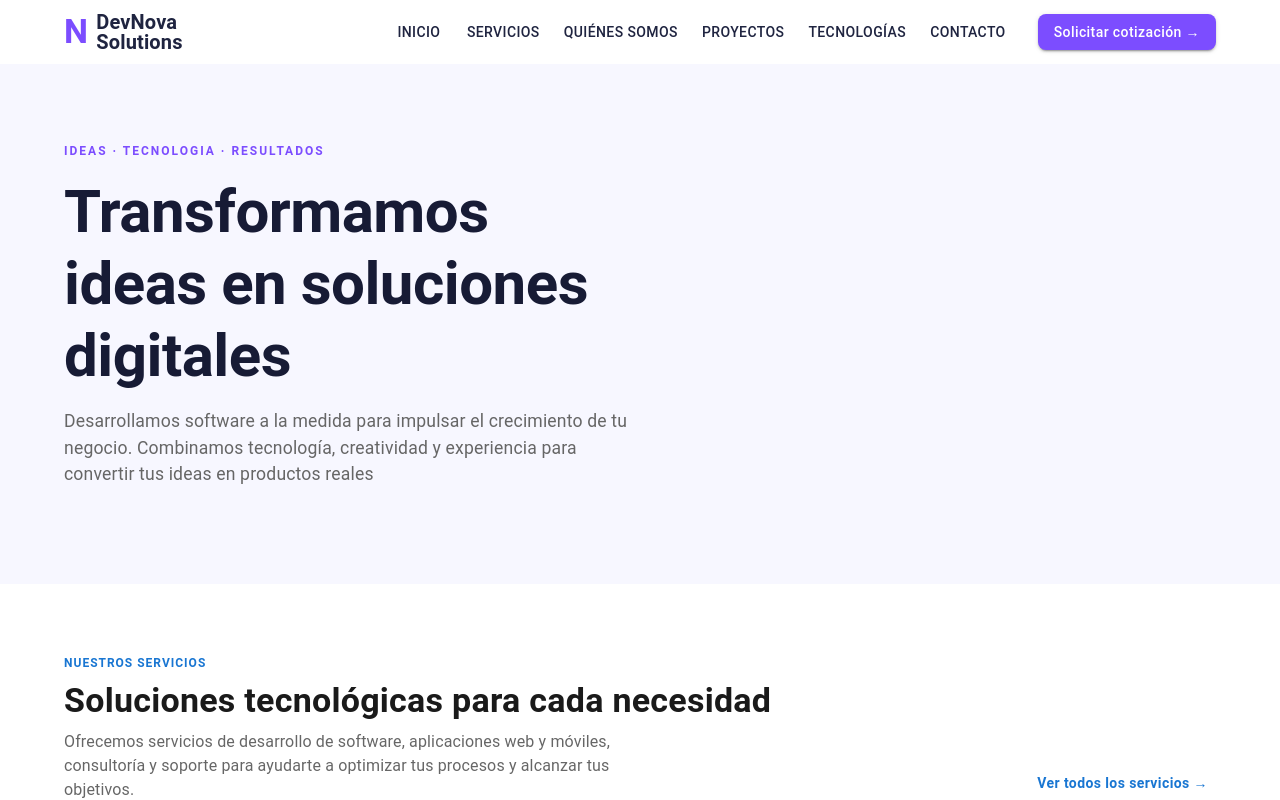
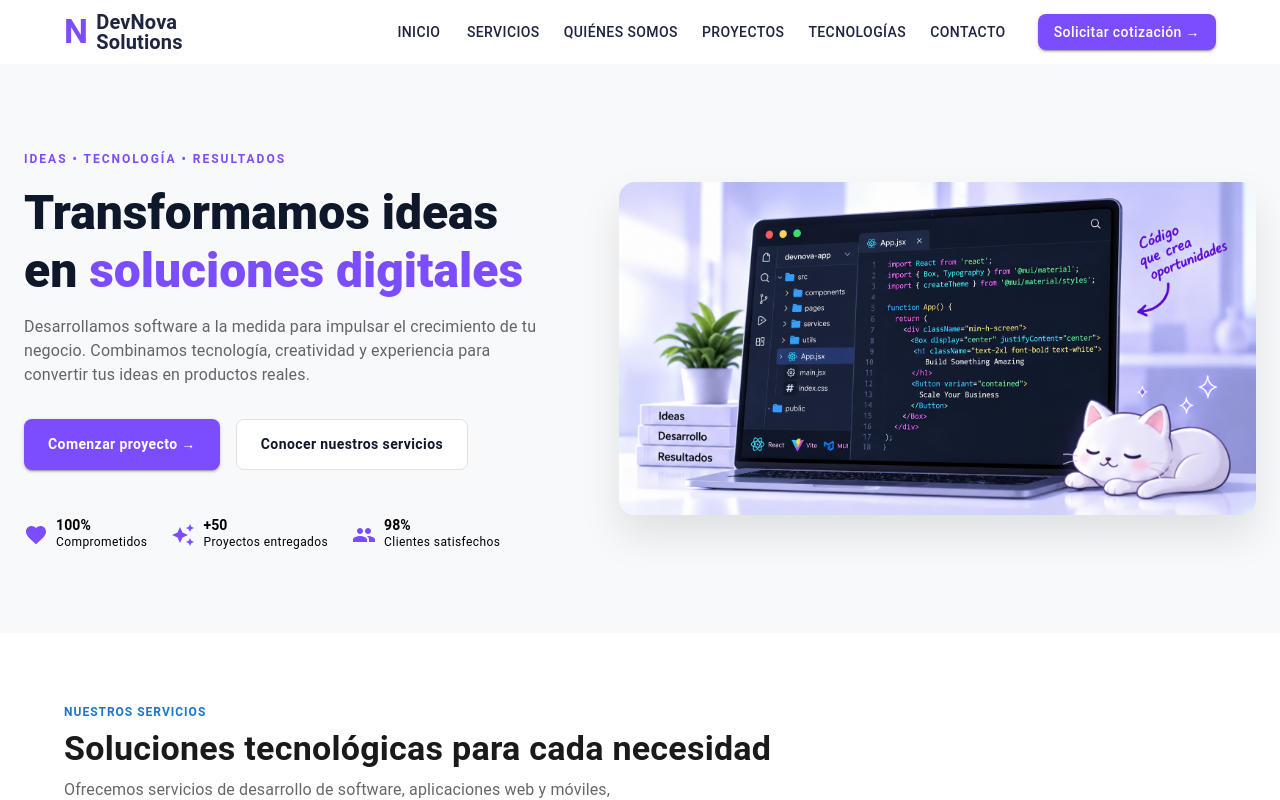
Before and after one commit to jessicahernandezt/dev-nova-solutions, a React (Vite) app: page / in a window 1280 px wide. Shown: the top 800 px of the page. Built offline with nearby package versions, Linux system fonts and the light colour scheme.

Commit message:
style: ajusta hero, about, contact y footer

```diff
--- a/src/App.jsx
+++ b/src/App.jsx
@@ -4,6 +4,9 @@ import Services from "./components/Services"
 import About from "./components/About"
 import Projects from "./components/Projects"
 import Technologies from "./components/Technologies"
+import Experience from "./components/Experience"
+import Contact from "./components/Contact"
+import Footer from "./components/Footer"
 
 function App() {
   return (
@@ -14,6 +17,9 @@ function App() {
       <About />
       <Projects />
       <Technologies />
+      <Experience />
+      <Contact />
+      <Footer />
     </>
   )
 }
--- /dev/null
+++ b/src/components/Contact.jsx
@@ -0,0 +1,45 @@
+import { Box, Container, Typography, TextField, Button, Accordion, AccordionSummary, AccordionDetails } from '@mui/material';
+import ExpandMoreIcon from '@mui/icons-material/ExpandMore';
+
+function Contact() {
+  return (
+    <Container maxWidth="lg" sx={{ py: 8 }}>
+      <Typography variant="overline" sx={{ color: 'primary.main', fontWeight: 700 }}>¿HABLAMOS?</Typography>
+      <Typography variant="h4" sx={{ fontWeight: 700, color: '#1a1a1a', mb: 4 }}>Cuéntanos sobre tu proyecto</Typography>
+
+      <Box sx={{ display: 'grid', gridTemplateColumns: { xs: '1fr', md: '1fr 1fr' }, gap: 6 }}>
+        <Box component="form" sx={{ display: 'flex', flexDirection: 'column', gap: 2 }}>
+          <TextField label="Nombre completo" variant="outlined" fullWidth required />
+          <TextField label="Correo electrónico" variant="outlined" fullWidth required type="email" />
+          <TextField label="Tipo de proyecto" variant="outlined" fullWidth select SelectProps={{ native: true }}>
+            <option value=""></option>
+            <option value="web">Desarrollo Web</option>
+            <option value="movil">Aplicación Móvil</option>
+            <option value="software">Software a la medida</option>
+          </TextField>
+          <TextField label="Mensaje" variant="outlined" fullWidth multiline rows={4} required />
+          <Button variant="contained" sx={{ alignSelf: 'flex-start', textTransform: 'none', fontWeight: 600, px: 4, py: 1 }}>
+            Enviar mensaje →
+          </Button>
+        </Box>
+
+        <Box>
+          <Typography variant="h6" sx={{ fontWeight: 700, mb: 2 }}>Preguntas frecuentes</Typography>
+          {['¿Cuánto tiempo tarda un proyecto?', '¿Qué tecnologías utilizan?', '¿Ofrecen soporte después del lanzamiento?'].map((faq, index) => (
+            <Accordion key={index} sx={{ mb: 1, boxShadow: 'none', border: '1px solid #e0e0e0', '&:before': { display: 'none' } }}>
+              <AccordionSummary expandIcon={<ExpandMoreIcon />}>
+                <Typography sx={{ fontWeight: 600, fontSize: '0.9rem' }}>{faq}</Typography>
+              </AccordionSummary>
+              <AccordionDetails>
+                <Typography variant="body2" color="text.secondary">
+                  El tiempo depende de la complejidad, pero siempre mantenemos una comunicación clara.
+                </Typography>
+              </AccordionDetails>
+            </Accordion>
+          ))}
+        </Box>
+      </Box>
+    </Container>
+  );
+}
+export default Contact;
--- /dev/null
+++ b/src/components/Experience.jsx
@@ -0,0 +1,43 @@
+import { Box, Container, Typography, Card, Avatar } from '@mui/material';
+import StarIcon from '@mui/icons-material/Star';
+
+function Experience() {
+  return (
+    <Container maxWidth="lg" sx={{ py: 8 }}>
+      <Box sx={{ mb: 4 }}>
+        <Typography variant="overline" sx={{ color: 'primary.main', fontWeight: 700 }}>EXPERIENCIA Y CLIENTES</Typography>
+        <Typography variant="h4" sx={{ fontWeight: 700, color: '#1a1a1a' }}>La confianza de nuestros clientes nos impulsa</Typography>
+      </Box>
+
+      <Box sx={{ display: 'flex', gap: 3, flexWrap: 'wrap', mb: 6 }}>
+        {[ {num: '5+', txt: 'Años de experiencia'}, {num: '50+', txt: 'Proyectos completados'}, {num: '30+', txt: 'Clientes satisfechos'}, {num: '98%', txt: 'Satisfacción'} ].map((stat, i) => (
+          <Box key={i} sx={{ flex: '1 1 200px', textAlign: 'center', p: 2, backgroundColor: '#F9F9FB', borderRadius: 3 }}>
+            <Typography variant="h4" sx={{ fontWeight: 700, color: 'primary.main' }}>{stat.num}</Typography>
+            <Typography variant="body2" color="text.secondary">{stat.txt}</Typography>
+          </Box>
+        ))}
+      </Box>
+
+      <Box sx={{ display: 'grid', gridTemplateColumns: { xs: '1fr', md: 'repeat(2, 1fr)' }, gap: 4 }}>
+        {[1, 2].map((item) => (
+          <Card key={item} sx={{ p: 3, borderRadius: 3, boxShadow: '0 4px 12px rgba(0,0,0,0.05)' }}>
+            <Box sx={{ display: 'flex', color: '#FFC107', mb: 2 }}>
+              <StarIcon /><StarIcon /><StarIcon /><StarIcon /><StarIcon />
+            </Box>
+            <Typography variant="body1" sx={{ fontStyle: 'italic', mb: 3 }}>
+              "El equipo de DevNova entendió perfectamente nuestras necesidades y entregó un producto de gran valor. Altamente recomendados."
+            </Typography>
+            <Box sx={{ display: 'flex', alignItems: 'center', gap: 2 }}>
+              <Avatar sx={{ bgcolor: 'primary.main' }}>{item === 1 ? 'L' : 'C'}</Avatar>
+              <Box>
+                <Typography variant="subtitle2" sx={{ fontWeight: 700 }}>{item === 1 ? 'Laura Martínez' : 'Carlos Ramírez'}</Typography>
+                <Typography variant="caption" color="text.secondary">{item === 1 ? 'Directora de Marketing' : 'CTO, Empresa de Retail'}</Typography>
+              </Box>
+            </Box>
+          </Card>
+        ))}
+      </Box>
+    </Container>
+  );
+}
+export default Experience;
--- /dev/null
+++ b/src/components/Footer.jsx
@@ -0,0 +1,44 @@
+import { Box, Container, Typography, TextField, Button } from '@mui/material';
+
+function Footer() {
+  return (
+    <Box sx={{ backgroundColor: '#0f172a', color: 'white', pt: 8, pb: 4 }}>
+      <Container maxWidth="lg">
+        <Box sx={{ display: 'grid', gridTemplateColumns: { xs: '1fr', sm: 'repeat(2, 1fr)', md: 'repeat(4, 1fr)' }, gap: 4, mb: 6 }}>
+
+          <Box>
+            <Typography variant="h6" sx={{ fontWeight: 700, color: '#7c4dff', mb: 2 }}>DevNova Solutions</Typography>
+            <Typography variant="body2" sx={{ color: '#94a3b8' }}>Soluciones digitales para un mejor mañana.</Typography>
+          </Box>
+
+          <Box>
+            <Typography variant="subtitle1" sx={{ fontWeight: 700, mb: 2 }}>Navegación</Typography>
+            {['Inicio', 'Servicios', 'Quiénes somos', 'Proyectos'].map((item) => (
+              <Typography key={item} variant="body2" sx={{ color: '#94a3b8', mb: 1, cursor: 'pointer' }}>{item}</Typography>
+            ))}
+          </Box>
+
+          <Box>
+            <Typography variant="subtitle1" sx={{ fontWeight: 700, mb: 2 }}>Contacto</Typography>
+            <Typography variant="body2" sx={{ color: '#94a3b8', mb: 1 }}>hola@devnova.com</Typography>
+            <Typography variant="body2" sx={{ color: '#94a3b8', mb: 1 }}>+52 55 1234 5678</Typography>
+            <Typography variant="body2" sx={{ color: '#94a3b8' }}>Ciudad de México, México</Typography>
+          </Box>
+
+          <Box>
+            <Typography variant="subtitle1" sx={{ fontWeight: 700, mb: 2 }}>Suscríbete a nuestro boletín</Typography>
+            <Box sx={{ display: 'flex', gap: 1 }}>
+              <TextField size="small" placeholder="Tu correo" variant="outlined" sx={{ backgroundColor: 'white', borderRadius: 1, flexGrow: 1 }} />
+              <Button variant="contained" sx={{ backgroundColor: '#7c4dff', minWidth: 'auto', px: 2 }}>→</Button>
+            </Box>
+          </Box>
+
+        </Box>
+        <Box sx={{ borderTop: '1px solid #334155', pt: 3, textAlign: 'center' }}>
+          <Typography variant="body2" sx={{ color: '#94a3b8' }}>© 2025 Dev Nova Solutions. Todos los derechos reservados.</Typography>
+        </Box>
+      </Container>
+    </Box>
+  );
+}
+export default Footer;
--- a/src/components/Hero.jsx
+++ b/src/components/Hero.jsx
@@ -1,56 +1,82 @@
-import {
-    Box,
-    Button,
-    Container,
-    Typography
-} from '@mui/material'
+import { Box, Container, Typography, Button } from '@mui/material';
+import FavoriteIcon from '@mui/icons-material/Favorite';
+import AutoAwesomeIcon from '@mui/icons-material/AutoAwesome';
+import PeopleIcon from '@mui/icons-material/People';
 
 function Hero() {
-    return (
-        <Box
-            sx={{
-                minHeight: '520px',
-                display: 'flex',
-                alignItems: 'center',
-                backgroundColor: '#f7f7ff',
-                py: 6
-            }}
-        >
+  return (
+    <Box sx={{ backgroundColor: '#F8F9FA', py: 10 }}>
+      <Container maxWidth="xl">
+        <Box sx={{ display: 'flex', flexDirection: { xs: 'column', md: 'row' }, alignItems: 'center', gap: { xs: 4, md: 8 } }}>
 
-            <Container maxWidth='lg'>
-                <Box
-                    sx={{
-                        display: 'flex',
-                        alignItems: 'center',
-                        gap: 6
-                    }}>
+          <Box sx={{ flex: 1, maxWidth: { md: '550px' } }}>
+            <Typography variant="overline" sx={{ color: '#7c4dff', fontWeight: 700, letterSpacing: 2 }}>
+              IDEAS • TECNOLOGÍA • RESULTADOS
+            </Typography>
 
-                    <Box sx={{ width: '50%' }}>
-                        <Typography
-                            variant='overline'
-                            sx={{
-                                color: '#7c4dff',
-                                fontWeight: 'bold',
-                                letterSpacing: 2
-                            }}>
+            <Typography variant="h3" sx={{ fontWeight: 800, color: '#0f172a', mt: 1, mb: 2, lineHeight: 1.2 }}>
+              Transformamos ideas <br />
+              en <span style={{ color: '#7c4dff' }}>soluciones digitales</span>
+            </Typography>
 
-                            IDEAS · TECNOLOGIA · RESULTADOS
+            <Typography variant="body1" sx={{ color: 'text.secondary', mb: 4 }}>
+              Desarrollamos software a la medida para impulsar el crecimiento de tu negocio. Combinamos tecnología, creatividad y experiencia para convertir tus ideas en productos reales.
+            </Typography>
 
-                        </Typography>
+            <Box sx={{ display: 'flex', gap: 2, mb: 6 }}>
+              <Button variant="contained" sx={{ backgroundColor: '#7c4dff', textTransform: 'none', fontWeight: 600, px: 3, py: 1.5, borderRadius: 2 }}>
+                Comenzar proyecto →
+              </Button>
+              <Button variant="outlined" sx={{ textTransform: 'none', fontWeight: 600, px: 3, py: 1.5, borderRadius: 2, color: '#0f172a', borderColor: '#e0e0e0', backgroundColor: 'white' }}>
+                Conocer nuestros servicios
+              </Button>
+            </Box>
 
-                        <Typography
-                            variant='h2'
-                            sx={{ fontWeight: 'bold', color: '#171b35', mt: 1, mb: 2 }}
-                        >Transformamos ideas en soluciones digitales</Typography>
+            <Box sx={{ display: 'flex', gap: 3, alignItems: 'center' }}>
+              <Box sx={{ display: 'flex', alignItems: 'center', gap: 1 }}>
+                <FavoriteIcon sx={{ color: '#7c4dff' }} />
+                <Box>
+                  <Typography variant="subtitle2" sx={{ fontWeight: 700, lineHeight: 1 }}>100%</Typography>
+                  <Typography variant="caption" color="text.secondary">Comprometidos</Typography>
+                </Box>
+              </Box>
+              <Box sx={{ display: 'flex', alignItems: 'center', gap: 1 }}>
+                <AutoAwesomeIcon sx={{ color: '#7c4dff' }} />
+                <Box>
+                  <Typography variant="subtitle2" sx={{ fontWeight: 700, lineHeight: 1 }}>+50</Typography>
+                  <Typography variant="caption" color="text.secondary">Proyectos entregados</Typography>
+                </Box>
+              </Box>
+              <Box sx={{ display: 'flex', alignItems: 'center', gap: 1 }}>
+                <PeopleIcon sx={{ color: '#7c4dff' }} />
+                <Box>
+                  <Typography variant="subtitle2" sx={{ fontWeight: 700, lineHeight: 1 }}>98%</Typography>
+                  <Typography variant="caption" color="text.secondary">Clientes satisfechos</Typography>
+                </Box>
+              </Box>
+            </Box>
+          </Box>
 
-                        <Typography
-                        sx={{color: '#666', fontSize: '1.1rem', mb:3}}
-                        >Desarrollamos software a la medida para impulsar el crecimiento de tu negocio. Combinamos tecnología, creatividad y experiencia para convertir tus ideas en productos reales</Typography>
-                    </Box>
-                </Box>
+          <Box sx={{ flex: 1.2, display: 'flex', justifyContent: 'flex-end', width: '100%' }}>
+            <Box
+              component="img"
+              src="/hero.png"
+              alt="Hero Dev Nova"
+              sx={{
+                width: '100%',
+                height: 'auto',
+                maxHeight: '550px',
+                borderRadius: 4,
+                objectFit: 'cover',
+                boxShadow: '0 20px 40px rgba(0,0,0,0.1)'
+              }}
+            />
+          </Box>
 
-            </Container>
         </Box>
-    )
+      </Container>
+    </Box>
+  );
 }
-export default Hero
+
+export default Hero;
```
Also changed, not shown: public/hero.png (renamed from public/img (8).png).
